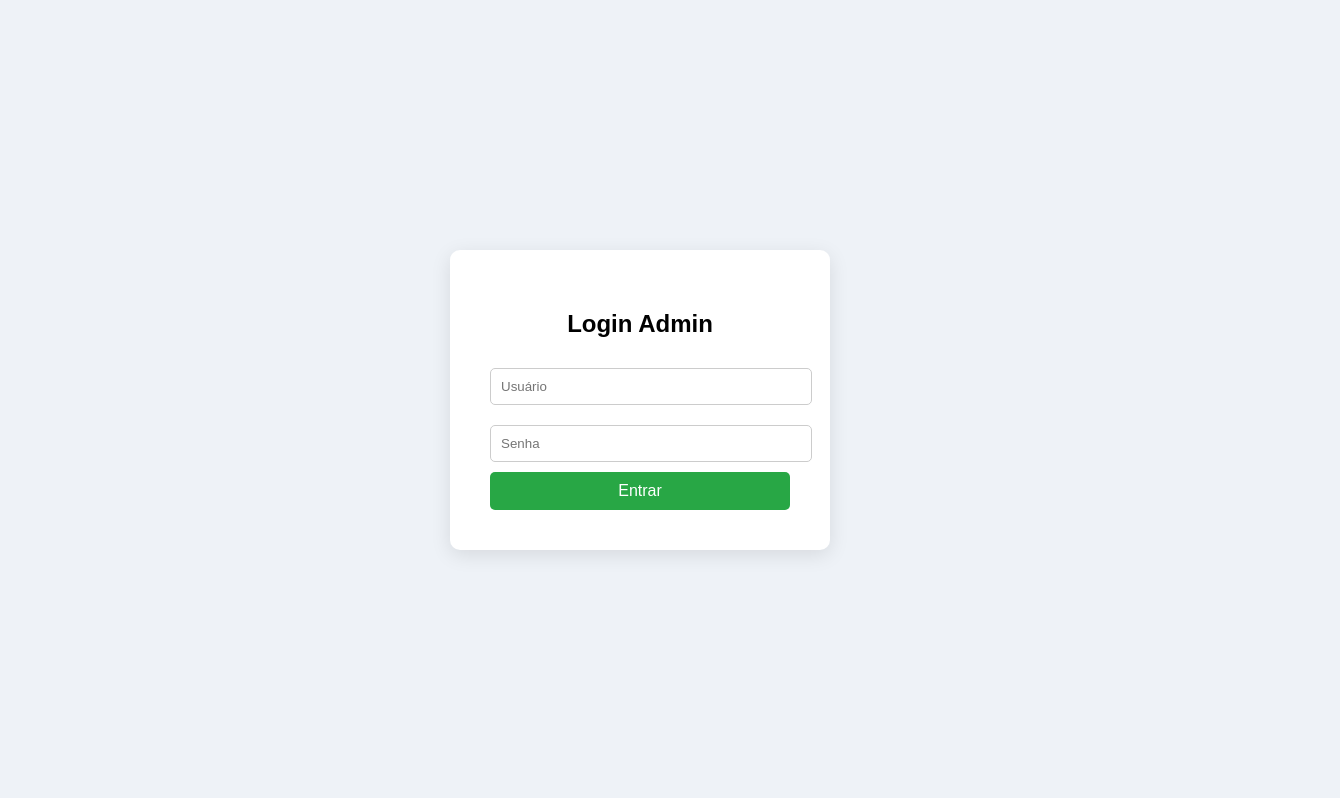
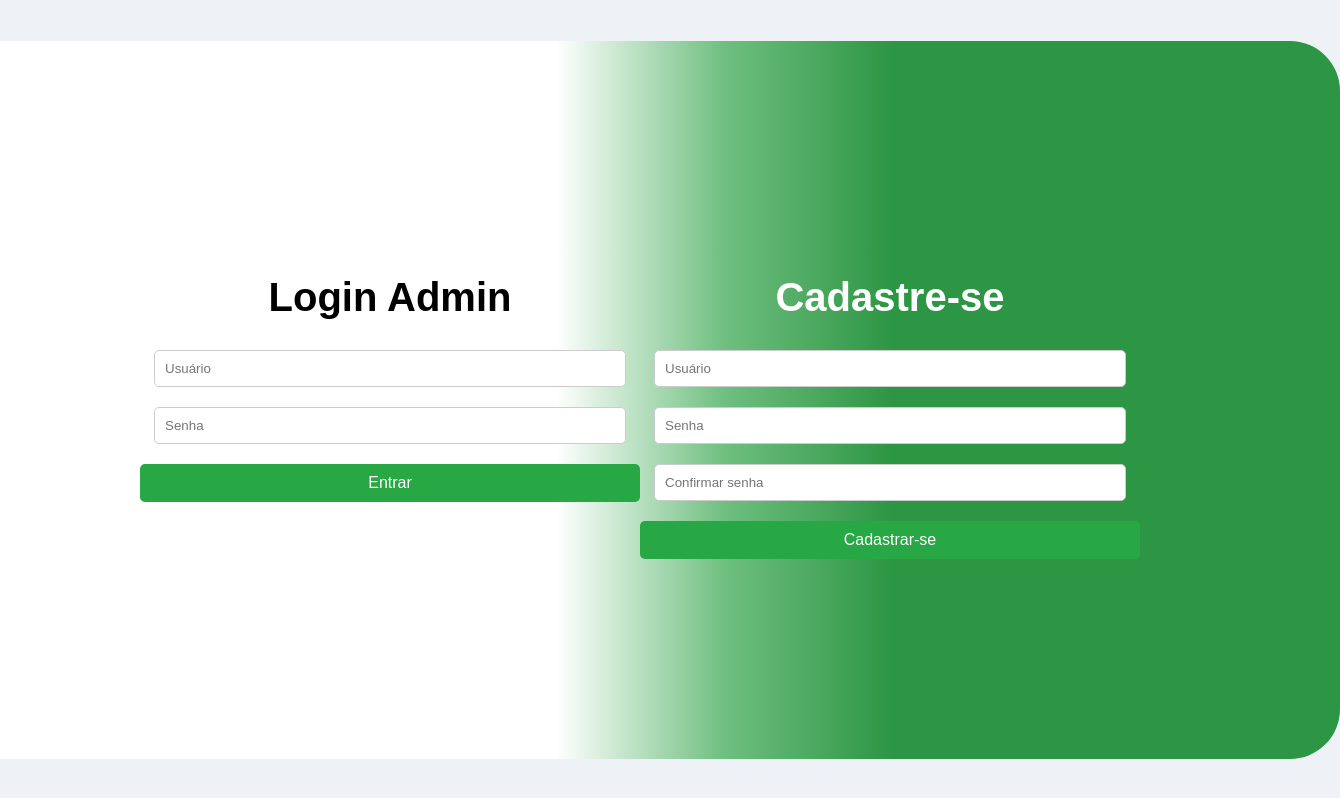
Before and after one commit to Luiz-Mendonca1/trab-Dev-Cliente-Servidor, a website: page public/login.html in a window 1280 px wide. Shown: the whole page, 1340 px wide, since content can reach past the window. Drawn offline with Linux system fonts and the light colour scheme.

Commit message:
login page

```diff
--- a/public/login.css
+++ b/public/login.css
@@ -8,29 +8,46 @@ height:100vh;
     margin:0;
 }
 
+.box {
+    width: 1300px;
+background: #ffffff;
+background: linear-gradient(90deg, rgba(255, 255, 255, 1) 44%, rgba(111, 191, 128, 1) 56%, rgba(45, 150, 68, 1) 68%);
+    display: flex;
+    justify-content: space-between;
+    padding: 200px;
+    border-radius: 50px;
+}
+
 .login-box{
-background:white;
-padding:40px;
     border-radius:10px;
-box-shadow:0 5px 20px rgba(0,0,0,0.1);
-width:300px;
+    width:500px;
+    text-align:center;
+
+}
+
+h2{
+    font-size: 2.5em;
+    margin-bottom:20px;
+}
+
+.cadastro-box{
+    color: white;
+    border-radius:10px;
+    width:500px;
     text-align:center;
 }
 
-.login-box h2{
-margin-bottom:20px;
-}
-
 input{
-width:100%;
+    width:90%;
     padding:10px;
-margin:10px 0;
+    margin:10px auto;
     border:1px solid #ccc;
     border-radius:5px;
 }
 
 button{
     width:100%;
+    margin-top: 10px;
     padding:10px;
     background:#28a745;
     border:none;
@@ -43,3 +60,8 @@ cursor:pointer;
 button:hover{
     background:#218838;
 }
+
+a.cadastro {
+    color: #218838;
+    font-weight: bold;
+}
--- a/public/login.html
+++ b/public/login.html
@@ -11,16 +11,20 @@
 
 <body>
 
-<div class="login-box">
-
-<h2>Login Admin</h2>
-
-<input type="text" id="usuario" placeholder="Usuário">
-
-<input type="password" id="senha" placeholder="Senha">
-
-<button onclick="logar()">Entrar</button>
-
+<div class="box">
+    <div class="login-box">
+        <h2>Login Admin</h2>
+        <input type="text" id="usuario" placeholder="Usuário">
+        <input type="password" id="senha" placeholder="Senha">
+        <button onclick="logar()">Entrar</button>
+    </div>
+    <div class="cadastro-box">
+        <h2>Cadastre-se</h2>
+        <input type="text" id="usuario" placeholder="Usuário">
+        <input type="password" id="senha" placeholder="Senha">
+        <input type="password" id="senha" placeholder="Confirmar senha">
+        <button onclick="cadastrar()">Cadastrar-se</button>
+    </div>
 </div>
 
 <script src="login.js"></script>
```
Also changed, not shown: public/index.html (+3 -18 lines), codigo do banco de dados.txt (line endings or trailing spaces), controllers/produtos.controller.js (line endings or trailing spaces), database/database.js (line endings or trailing spaces), package.json (line endings or trailing spaces), public/style.css (line endings or trailing spaces), routes/produtos.routes.js (line endings or trailing spaces), server.js (line endings or trailing spaces), 1 other file. Lines whose indentation alone changed are shown as unchanged.
